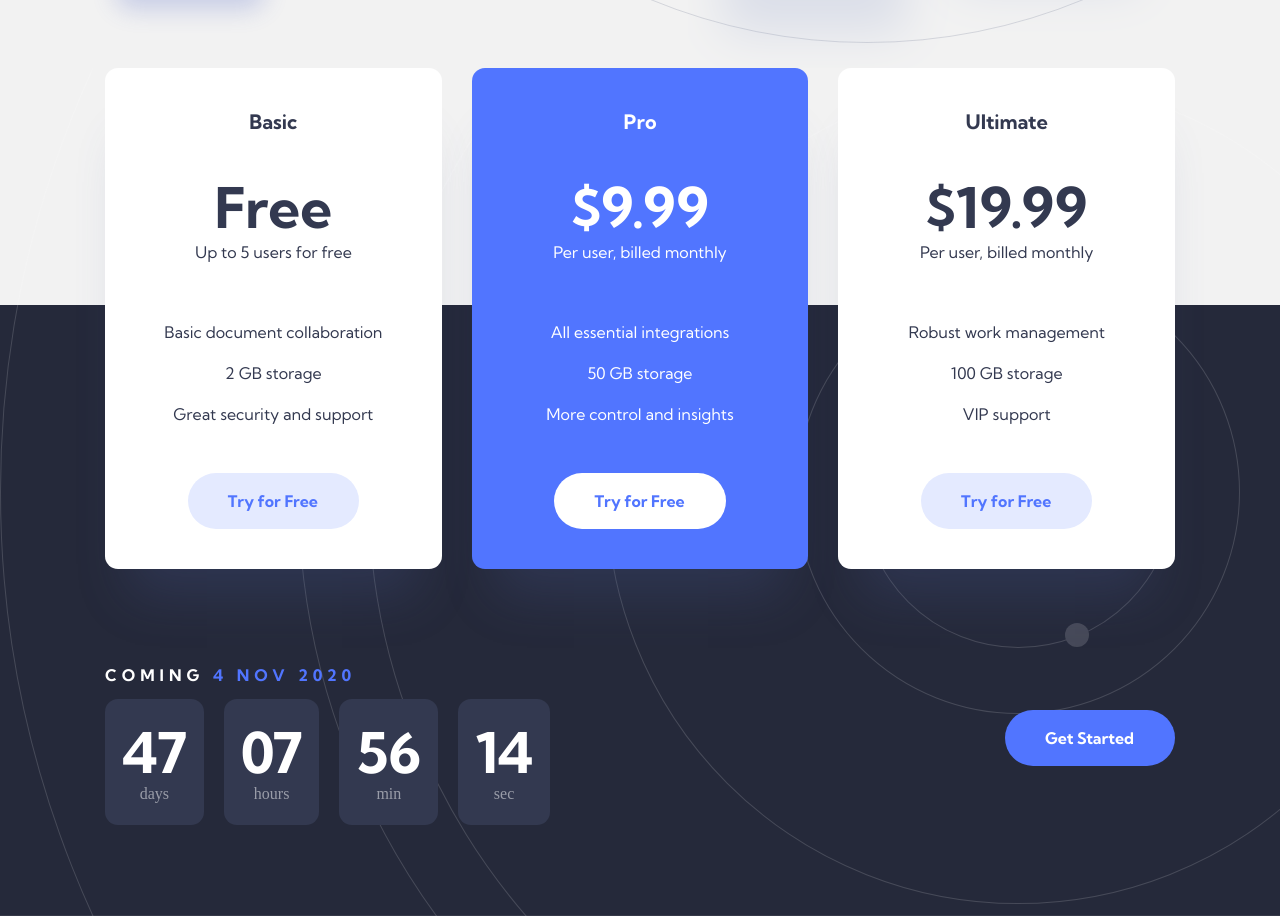
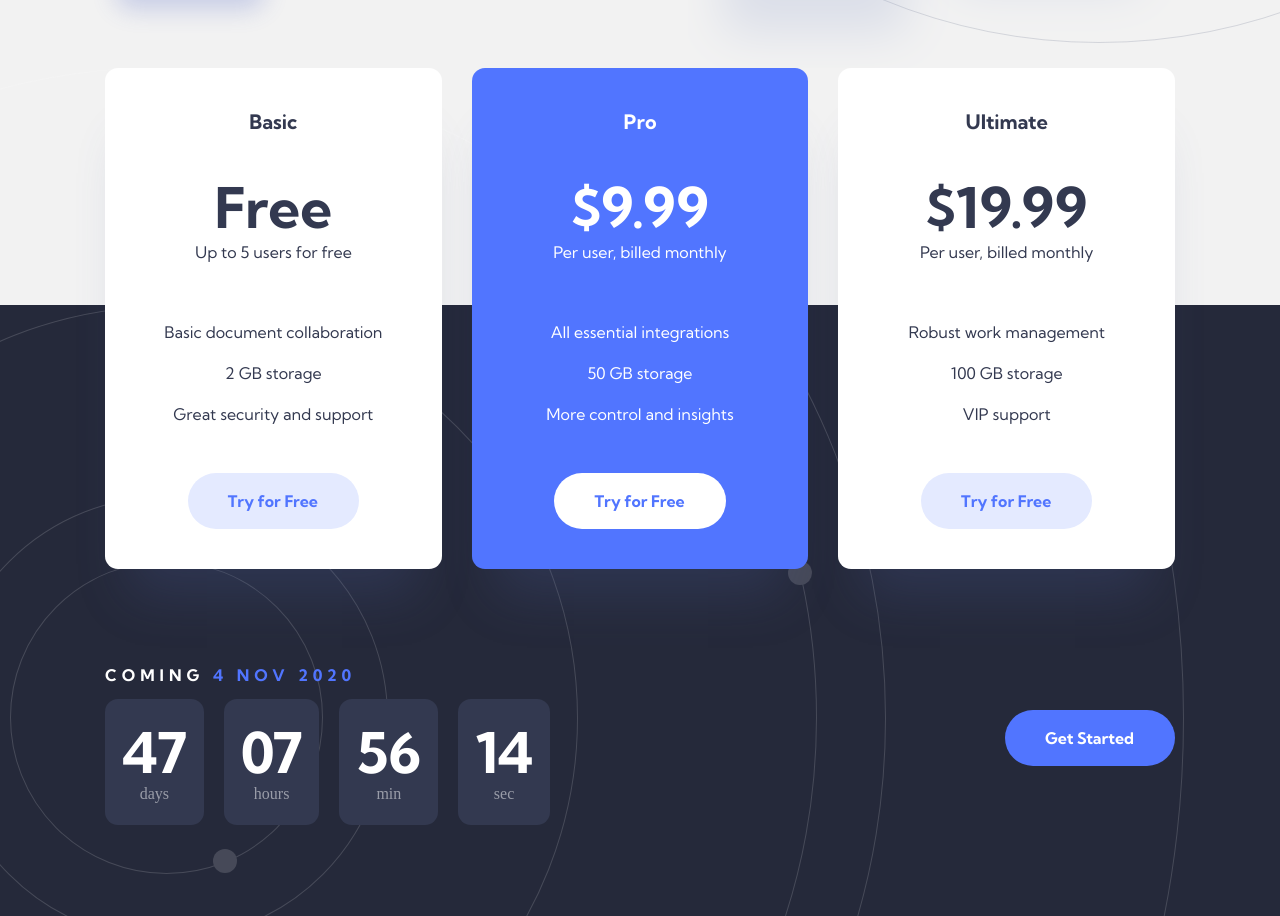
Before and after one commit to FelipeAmorimDev/Officelite-coming-soon-site, a plain HTML site: page index.html in a window 1280 px wide. Shown: the part 691-1607 px from the top of the page. Drawn offline with Linux system fonts and the light colour scheme.

Commit message:
Ajustado posicao dos pattern

```diff
--- a/css/gerais/geral.css
+++ b/css/gerais/geral.css
@@ -6,7 +6,7 @@ body{
   background-image: url("../../assets/home/bg-pattern-header.svg");
   background-size: 1134px;
   background-repeat: no-repeat;
-  background-position: right -154px top -400px;
+  background-position: right -386px top -400px;
   background-color: #F2F2F2;
 }
 
--- a/css/home/planos-container.css
+++ b/css/home/planos-container.css
@@ -1,10 +1,10 @@
 .planos-container-bg {
 
   background-image: url("../../assets/home/bg-pattern-footer.svg"), linear-gradient(0deg, rgba(37, 41, 58, 1) 72%, #F2F2F2 72%);
+  background-position: right 96px bottom -820px, left top;
+  background-repeat: no-repeat,no-repeat;
+  background-size: 2036,cover;
 
-  background-repeat: no-repeat;
-  background-size: auto;
-  background-position: left;
 
 }
 
```
